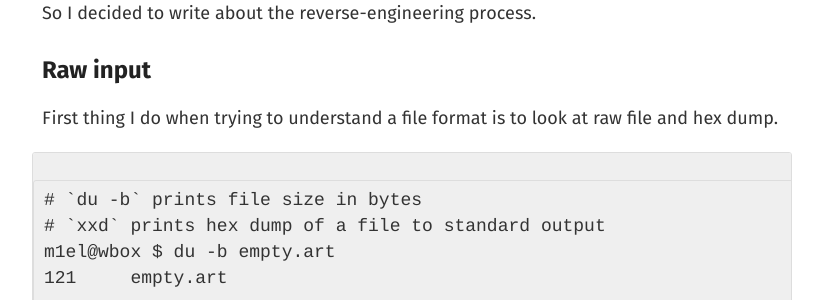
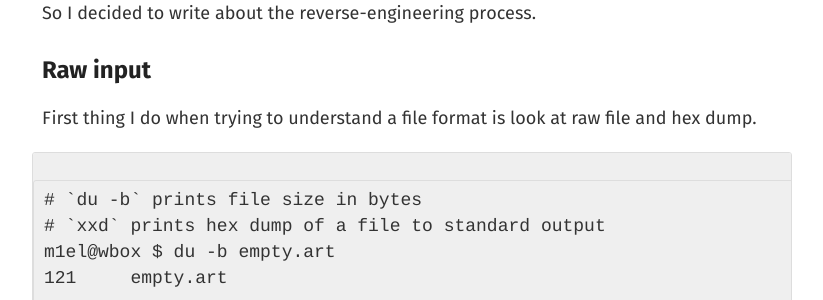
Before and after one commit to m1el/m1el.github.io, a Jekyll site: the page built from _posts/2015-04-11-mischief-1.md, in a window 1280 px wide and 900 px high. Shown: the part 331-631 px from the top of the window, without its empty margins (228-1051 px from the left). Built offline with Jekyll 4.4.1, drawn with Linux system fonts in a browser that asks for light colours; Markdown is read by kramdown in place of the engine named in the settings; part of the change alters nothing that is shown; some of the changed text lies outside the part shown.

````diff
--- a/_posts/2015-04-11-mischief-1.md
+++ b/_posts/2015-04-11-mischief-1.md
@@ -19,7 +19,7 @@ So I decided to write about the reverse-engineering process.
 ## Raw input
 
 First thing I do when trying to understand
-a file format is to look at raw file and hex dump.
+a file format is look at raw file and hex dump.
 
 ```
 # `du -b` prints file size in bytes
@@ -119,7 +119,7 @@ at offset 40 (=0x28) we already have a possible integer stored.
 
 It is time to look how Mischief itself does the parsing.
 
-Unpacking mischief.exe with upx: `upx -d mischief.exe`, easy step.
+Unpacking mischief.exe with upx: `upx -d mischief.exe`, an easy step.
 
 Loading Mischief into Ollydbg, adding a breakpoint to `ReadFile` WinApi function.
 To add a breakpoint on function call, press `Ctrl-F1`, then type `bpx FunctionCallToBreakOn`.
@@ -132,7 +132,7 @@ That's much better: Mischief hit a breakpoint in this function on opening the fi
 Ugh.  It looks like there are several possible file formats or
 possible parsing branches; we're going to look at one branch only.
 
-In a nutshell, this does the following:
+In a nutshell, this function does the following:
 
 - Read 32-bit magic, fail if it is not `c5b38be9` or `c5b38be7`.
 - Read a 32-bit int.  In case first int is `0x81`, read three more.
````
